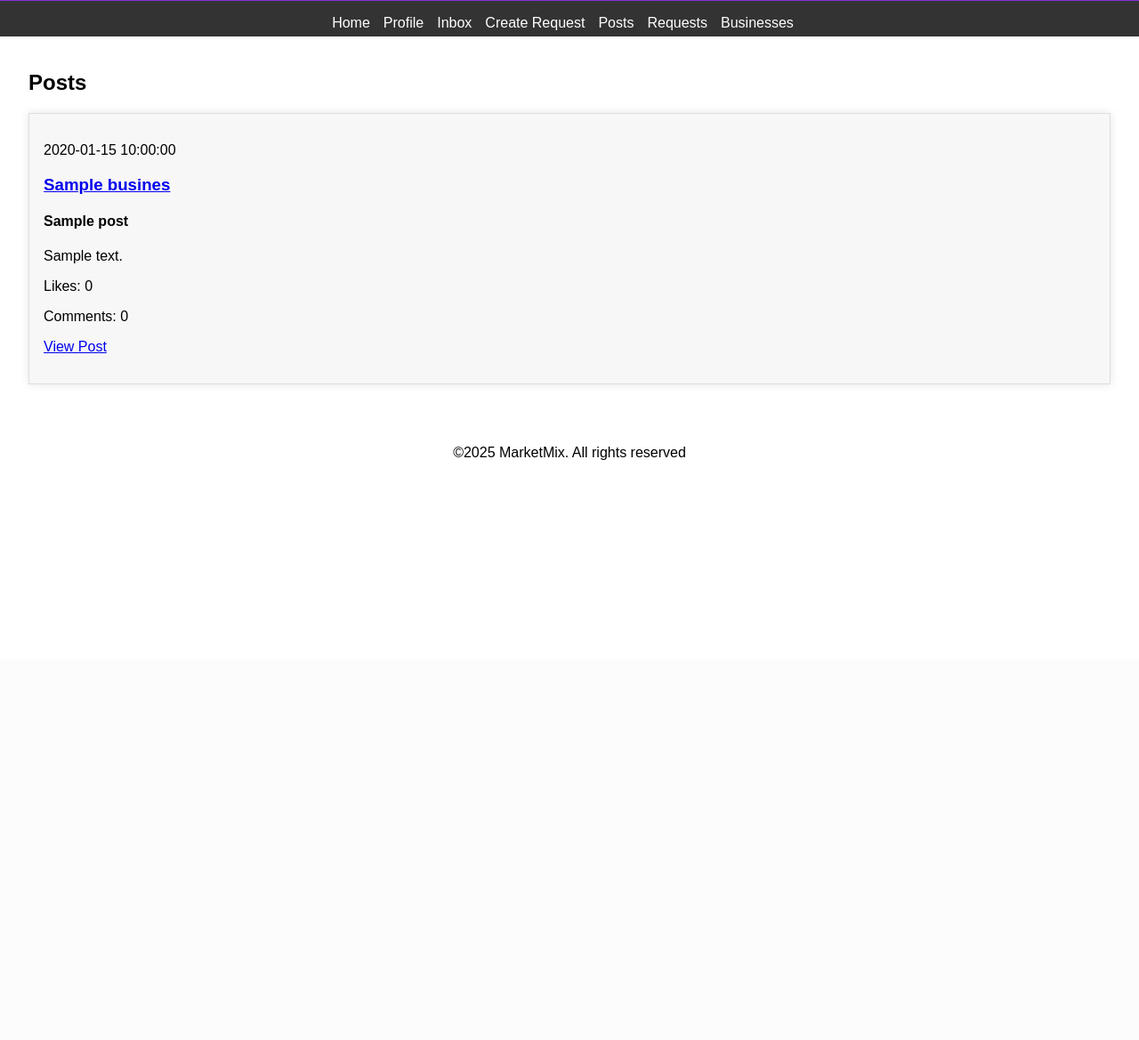
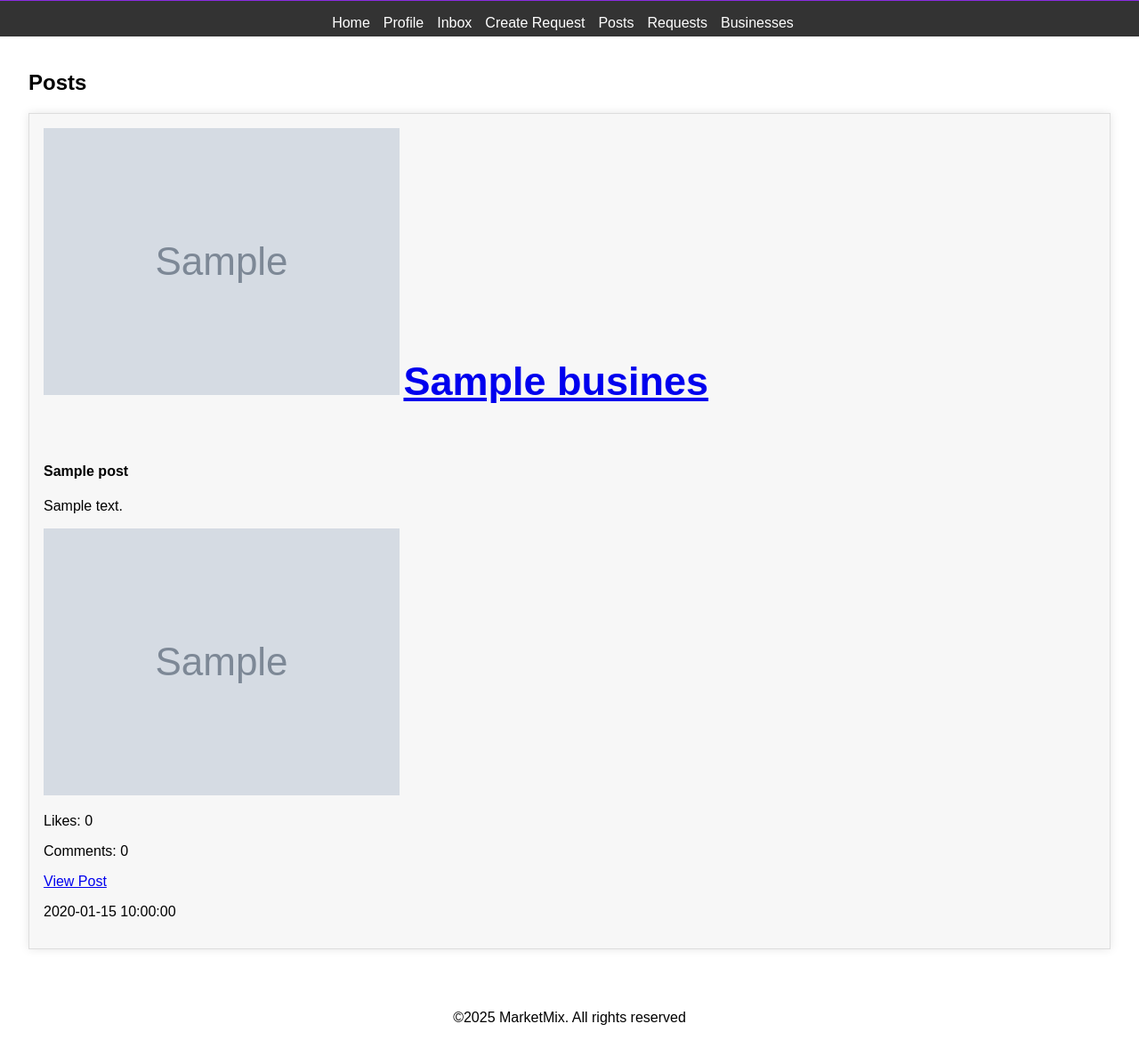
Before and after one commit to Benjamin-6161/MarketMix2, a Flask app: page /posts in a window 1280 px wide. Shown: the part 59-1228 px from the top of the page at 89% size. Before the commit the page ends 576 px from the top, so only its background shows below. Run offline with Flask 3, Linux system fonts and the light colour scheme; a user stored in the database is signed in; tables that the repository leaves empty hold one stand-in row (values such as "Sample post"); grey boxes marked "Sample" are stand-in pictures.

Commit message:
Update posts.html

```diff
--- a/app/templates/main/posts.html
+++ b/app/templates/main/posts.html
@@ -1,15 +1,22 @@
 {% extends 'base.html' %}
 {% block content %}
+<div class="text">
 <h2>Posts</h2>
     {% for post in posts %}
       <div class="post">
-        <p>{{ post.created_at }}</p>
-        <h3><a href="{{ url_for('business.business_profile', business_id=post.business_id) }}">{{ post.business.business_name }}</a></h3>
+        <img src="{{ url_for('static', filename='images/businesses/' + post.business.image_filename) if post.business.image_filename else app_config['DEFAULT_BUSINESS_IMAGE_URL'] }}" alt="Business Image" class="profile-image" onclick="enlargeImage(this.src)">
+
+        <h3 style="display: inline-block; font-size: 45px;"><a href="{{ url_for('business.business_profile', business_id=post.business_id) }}">{{ post.business.business_name }}</a></h3>
         <h4>{{ post.title }}</h4>
         <p>{{ post.content }}</p>
+        {% if post.image_filename %}
+          <img class="post-image" src="{{ url_for('static', filename='images/posts/' + post.image_filename) }}" alt="Post Image" onclick="enlargeImage(this.src)">
+        {% endif %}
         <p>Likes: {{ post.engagements | selectattr('engagement_type', 'equalto', 'like') | list | length }}</p>
         <p>Comments: {{ post.engagements | selectattr('engagement_type', 'equalto', 'comment') | list | length }}</p>
         <p><a href="{{ url_for('post.post_detail', post_id=post.id) }}">View Post</a></p>
+        <p>{{ post.created_at }}</p>
       </div>
     {% endfor %}
+</div>
 {% endblock %}
```
